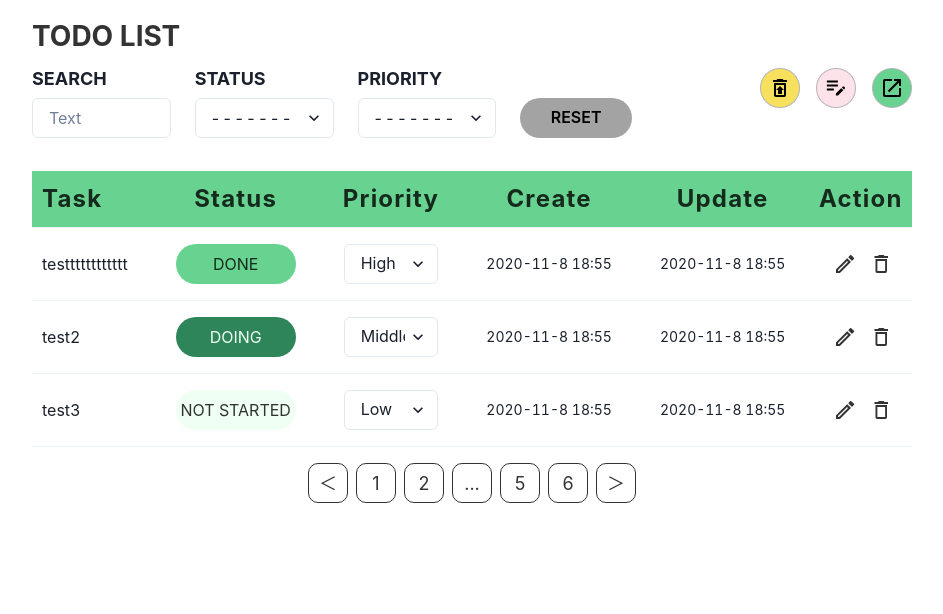
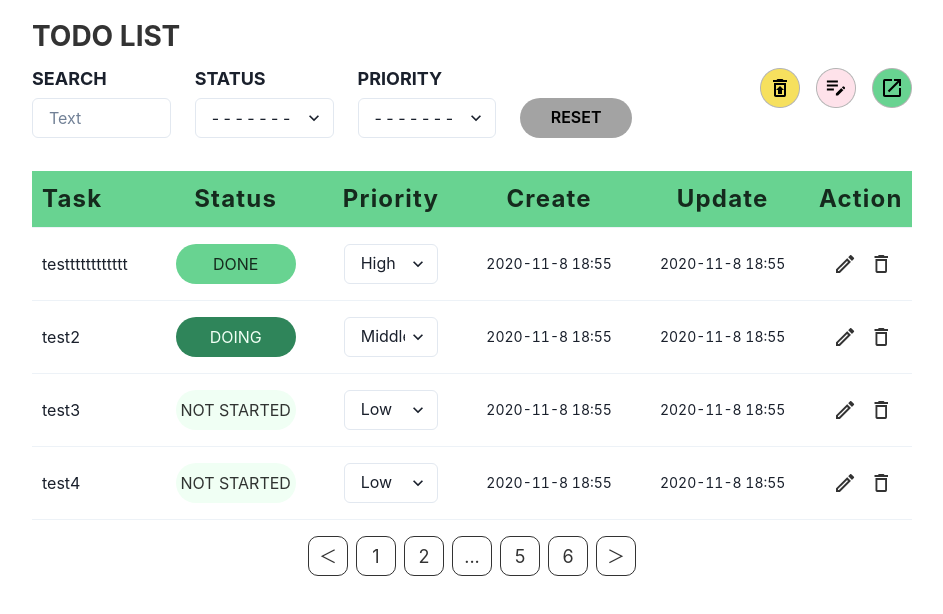
Before and after one commit to if-mentor/next_todo_7, a Next.js app: page /top in a window 1280 px wide. Shown: the top 614 px of the page, without its empty margins (168-1111 px from the left). Built offline with nearby package versions, Linux system fonts and the light colour scheme.

Commit message:
#26 feat:status/priority-filter

```diff
--- a/pages/top.tsx
+++ b/pages/top.tsx
@@ -1,4 +1,4 @@
-import React, { useState } from 'react';
+import React, { useMemo, useState } from 'react';
 import {
   Box,
   Container,
@@ -46,10 +46,58 @@ const top = () => {
       create_date: '2020-11-8 18:55',
       update_date: '2020-11-8 18:55',
     },
+    {
+      id: 4,
+      task: 'test4',
+      status: 'NOT STARTED',
+      priority: 'Low',
+      create_date: '2020-11-8 18:55',
+      update_date: '2020-11-8 18:55',
+    },
   ]);
 
   const statuses = ['NOT STARTED', 'DOING', 'DONE'];
   const priorities = ['High', 'Middle', 'Low'];
+
+  const [filterQuery, setFilterQuery] = useState('');
+  console.log(filterQuery);
+
+  const filteredTodos = useMemo(() => {
+    if (
+      filterQuery.status === undefined &&
+      filterQuery.priority === undefined
+    ) {
+      return todos;
+    }
+    let tmpTodos = todos;
+    tmpTodos = tmpTodos.filter((row) => {
+      if (filterQuery.status && filterQuery.priority) {
+        if (
+          filterQuery.status === row.status &&
+          filterQuery.priority === row.priority
+        ) {
+          return row;
+        }
+        return false;
+      }
+      if (filterQuery.status === row.status) {
+        return row;
+      }
+      if (filterQuery.priority === row.priority) {
+        return row;
+      }
+      return false;
+    });
+    return tmpTodos;
+  }, [todos, filterQuery]);
+
+  const handleFilter = (e) => {
+    const { name, value } = e.target;
+    //Memo: スプレッド構文で、フィルタリング要素をfilterQueryに追加
+    setFilterQuery({ ...filterQuery, [name]: value });
+    //TODO: ここでConsoleすると、valueがひとつ前に選択した値になるのはなぜ？
+    // console.log(filterQuery);
+  };
 
   return (
     <>
@@ -72,7 +120,12 @@ const top = () => {
             </Stack>
             <Stack sx={filterBox}>
               <Text sx={filterTitle}>STATUS</Text>
-              <Select placeholder="- - - - - - -">
+              <Select
+                name="status"
+                placeholder="- - - - - - -"
+                value={filterQuery.status}
+                onChange={handleFilter}
+              >
                 {statuses.map((status) => (
                   <option key={status} value={status}>
                     {status}
@@ -82,7 +135,12 @@ const top = () => {
             </Stack>
             <Stack sx={filterBox}>
               <Text sx={filterTitle}>PRIORITY</Text>
-              <Select placeholder="- - - - - - -">
+              <Select
+                name="priority"
+                placeholder="- - - - - - -"
+                value={filterQuery.priority}
+                onChange={handleFilter}
+              >
                 {priorities.map((priority) => (
                   <option key={priority} value={priority}>
                     {priority}
@@ -176,7 +234,7 @@ const top = () => {
               </Tr>
             </Thead>
             <Tbody>
-              {todos.map((todo) => {
+              {filteredTodos.map((todo) => {
                 return (
                   <Tr key={todo.id}>
                     <Td textAlign="left" pl="10px">
```
